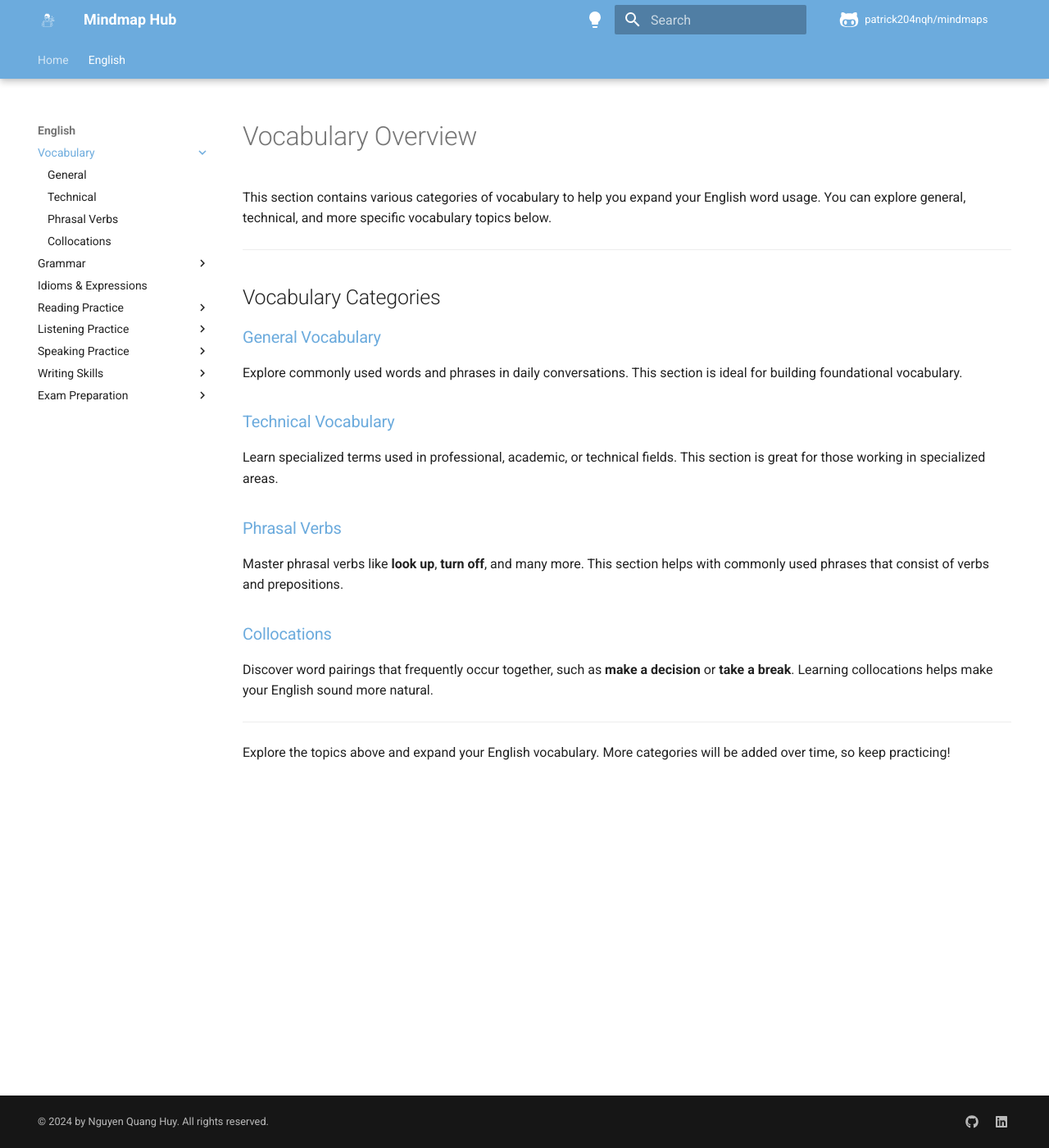
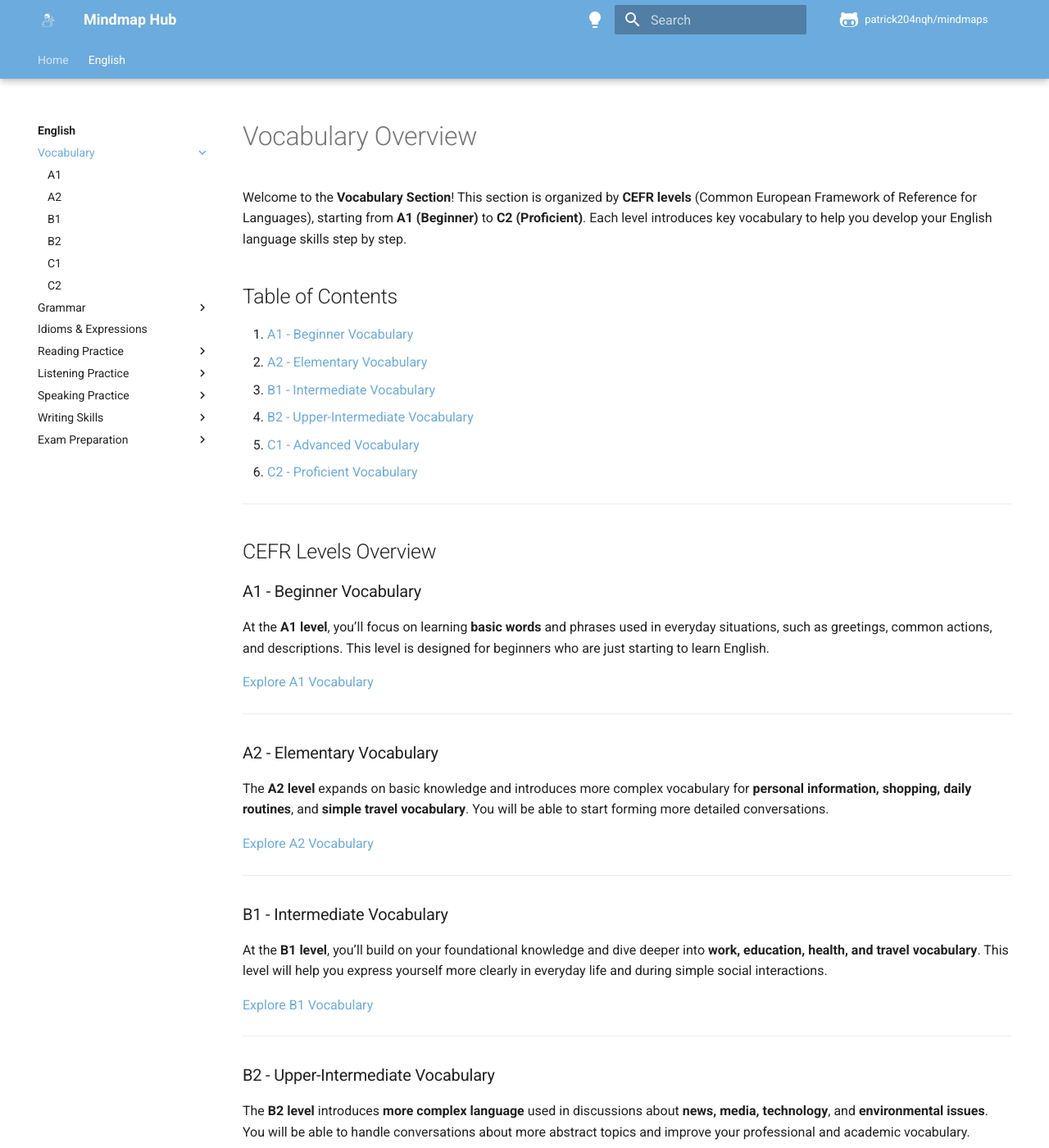
Before and after one commit to patrick204nqh/mindmaps, an MkDocs documentation site: the page built from docs/english/vocabulary/index.md, in a window 1280 px wide and 1400 px high. Shown: the whole window at 82% size. Built offline with MkDocs 1.6.1 and Material for MkDocs 9.7.7, drawn with Linux system fonts in a browser that asks for light colours; comment, search, counter and statistics services are not loaded; some of the changed text lies outside the part shown.

Commit message:
Update mkdocs.yaml to include A1-C2 vocabulary sections in the English Vocabulary navigation

```diff
--- a/docs/english/vocabulary/index.md
+++ b/docs/english/vocabulary/index.md
@@ -1,27 +1,74 @@
 # Vocabulary Overview
 
-This section contains various categories of vocabulary to help you expand your English word usage. You can explore general, technical, and more specific vocabulary topics below.
+Welcome to the **Vocabulary Section**! This section is organized by **CEFR levels** (Common European Framework of Reference for Languages), starting from **A1 (Beginner)** to **C2 (Proficient)**. Each level introduces key vocabulary to help you develop your English language skills step by step.
+
+## Table of Contents
+
+1. [A1 - Beginner Vocabulary](a1/index.md)
+2. [A2 - Elementary Vocabulary](a2/index.md)
+3. [B1 - Intermediate Vocabulary](b1/index.md)
+4. [B2 - Upper-Intermediate Vocabulary](b2/index.md)
+5. [C1 - Advanced Vocabulary](c1/index.md)
+6. [C2 - Proficient Vocabulary](c2/index.md)
 
 ---
 
-## Vocabulary Categories
+## CEFR Levels Overview
 
-### [General Vocabulary](general.md)
+### A1 - Beginner Vocabulary
 
-Explore commonly used words and phrases in daily conversations. This section is ideal for building foundational vocabulary.
+At the **A1 level**, you’ll focus on learning **basic words** and phrases used in everyday situations, such as greetings, common actions, and descriptions. This level is designed for beginners who are just starting to learn English.
 
-### [Technical Vocabulary](technical.md)
-
-Learn specialized terms used in professional, academic, or technical fields. This section is great for those working in specialized areas.
-
-### [Phrasal Verbs](phrasal_verbs.md)
-
-Master phrasal verbs like **look up**, **turn off**, and many more. This section helps with commonly used phrases that consist of verbs and prepositions.
-
-### [Collocations](collocations.md)
-
-Discover word pairings that frequently occur together, such as **make a decision** or **take a break**. Learning collocations helps make your English sound more natural.
+[Explore A1 Vocabulary](a1/index.md)
 
 ---
 
-Explore the topics above and expand your English vocabulary. More categories will be added over time, so keep practicing!
+### A2 - Elementary Vocabulary
+
+The **A2 level** expands on basic knowledge and introduces more complex vocabulary for **personal information, shopping, daily routines**, and **simple travel vocabulary**. You will be able to start forming more detailed conversations.
+
+[Explore A2 Vocabulary](a2/index.md)
+
+---
+
+### B1 - Intermediate Vocabulary
+
+At the **B1 level**, you’ll build on your foundational knowledge and dive deeper into **work, education, health, and travel vocabulary**. This level will help you express yourself more clearly in everyday life and during simple social interactions.
+
+[Explore B1 Vocabulary](b1/index.md)
+
+---
+
+### B2 - Upper-Intermediate Vocabulary
+
+The **B2 level** introduces **more complex language** used in discussions about **news, media, technology**, and **environmental issues**. You will be able to handle conversations about more abstract topics and improve your professional and academic vocabulary.
+
+[Explore B2 Vocabulary](b2/index.md)
+
+---
+
+### C1 - Advanced Vocabulary
+
+At the **C1 level**, you will learn **advanced vocabulary** related to **business, law, politics**, and **culture**. This level helps you navigate sophisticated language and express yourself fluently in both professional and social contexts.
+
+[Explore C1 Vocabulary](c1/index.md)
+
+---
+
+### C2 - Proficient Vocabulary
+
+The **C2 level** is designed for those who are near-fluent and ready to master **specialized vocabulary** in **academics, science**, and **literature**. You will learn to express ideas with nuance and precision, using idiomatic expressions and advanced terminology.
+
+[Explore C2 Vocabulary](c2/index.md)
+
+---
+
+## How to Use This Vocabulary Section
+
+Each level contains vocabulary that is organized by **topics** such as **People & Family, Work, Travel, Food & Drink**, and **Health**. As you go through each section, you will:
+
+- **Learn key nouns, verbs, adjectives**, and **phrases**.
+- **Expand your vocabulary step by step**, progressing from beginner to proficient.
+- **Practice using these words** in everyday situations and conversations.
+
+Start by selecting your level and explore the relevant topics. If you're a beginner, begin with the **A1** section, and as you progress, explore more advanced levels!
--- a/mkdocs.yaml
+++ b/mkdocs.yaml
@@ -77,12 +77,15 @@ nav:
 
   # English Section
   - English:
+    - english/index.md
     - Vocabulary:
       - english/vocabulary/index.md
-      - General: english/vocabulary/general.md
-      - Technical: english/vocabulary/technical.md
-      - Phrasal Verbs: english/vocabulary/phrasal_verbs.md
-      - Collocations: english/vocabulary/collocations.md
+      - A1: english/vocabulary/a1/index.md
+      - A2: english/vocabulary/a2/index.md
+      - B1: english/vocabulary/b1/index.md
+      - B2: english/vocabulary/b2/index.md
+      - C1: english/vocabulary/c1/index.md
+      - C2: english/vocabulary/c2/index.md
     - Grammar:
       - english/grammar/index.md
       - Tenses: english/grammar/tenses.md
```
Also changed, not shown: docs/english/vocabulary/a1/index.md (added, +193 -0 lines), docs/markmap/english/grammar/tenses.mm.md (+144 -144 lines), docs/english/index.md (added), docs/english/vocabulary/a1/body_health.md (added), docs/english/vocabulary/a1/clothes_colors.md (added), docs/english/vocabulary/a1/common_adjectives.md (added), docs/english/vocabulary/a1/common_places.md (added), docs/english/vocabulary/a1/common_verbs.md (added), docs/english/vocabulary/a1/everyday_actions.md (added), docs/english/vocabulary/a1/feelings_emotions.md (added), docs/english/vocabulary/a1/food_drink.md (added), docs/english/vocabulary/a1/hobbies_free_time.md (added), docs/english/vocabulary/a1/numbers_quantities.md (added), docs/english/vocabulary/a1/people_family.md (added), 3 more files.
